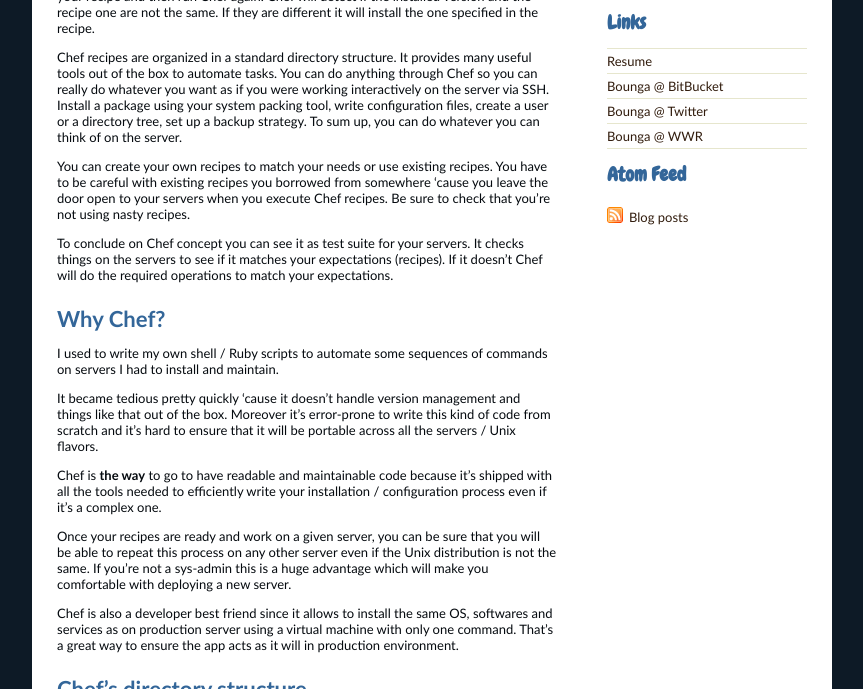
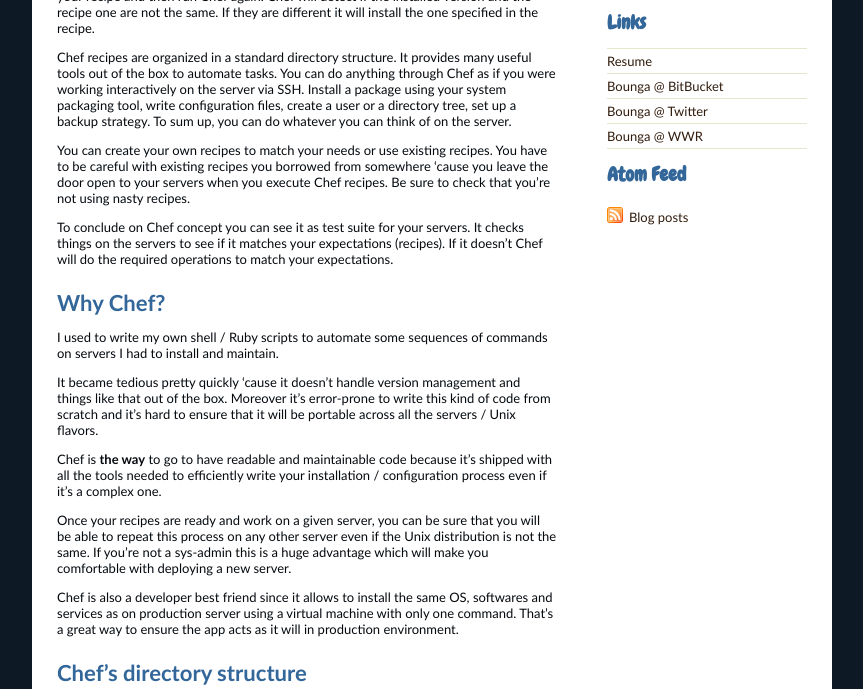
Before and after one commit to Bounga/bounga.org, a Jekyll site: the page built from _posts/2013-05-04-chef-setup-remote-server-seamlessly.markdown, in a window 1280 px wide and 900 px high, scrolled down 537 px, cut to the strip 211-900 px from the top of the window. Shown: the whole strip, without its empty margins (208-1071 px from the left). Built offline with Jekyll 4.4.1, drawn with Linux system fonts in a browser that asks for light colours; some web fonts are replaced; Markdown is read by kramdown in place of the engine named in the settings; comment, search, counter and statistics services are not loaded; some of the changed text lies outside the part shown.

Commit message:
Fix typos

```diff
--- a/_posts/2013-05-04-chef-setup-remote-server-seamlessly.markdown
+++ b/_posts/2013-05-04-chef-setup-remote-server-seamlessly.markdown
@@ -23,7 +23,7 @@
 
 If you want to upgrade the web server version, all you have to do is to set the version in your recipe and then run Chef again. Chef will detect if the installed version and the recipe one are not the same. If they are different it will install the one specified in the recipe.
 
-Chef recipes are organized in a standard directory structure. It provides many useful tools out of the box to automate tasks. You can do anything through Chef so you can really do whatever you want as if you were working interactively on the server via SSH. Install a package using your system packing tool, write configuration files, create a user or a directory tree, set up a backup strategy. To sum up, you can do whatever you can think of on the server.
+Chef recipes are organized in a standard directory structure. It provides many useful tools out of the box to automate tasks. You can do anything through Chef as if you were working interactively on the server via SSH. Install a package using your system packaging tool, write configuration files, create a user or a directory tree, set up a backup strategy. To sum up, you can do whatever you can think of on the server.
 
 You can create your own recipes to match your needs or use existing recipes. You have to be careful with existing recipes you borrowed from somewhere 'cause you leave the door open to your servers when you execute Chef recipes. Be sure to check that you're not using nasty recipes.
 
```
Also changed, not shown: other parts of _posts/2013-05-04-chef-setup-remote-server-seamlessly.markdown (+1 -1 lines).
